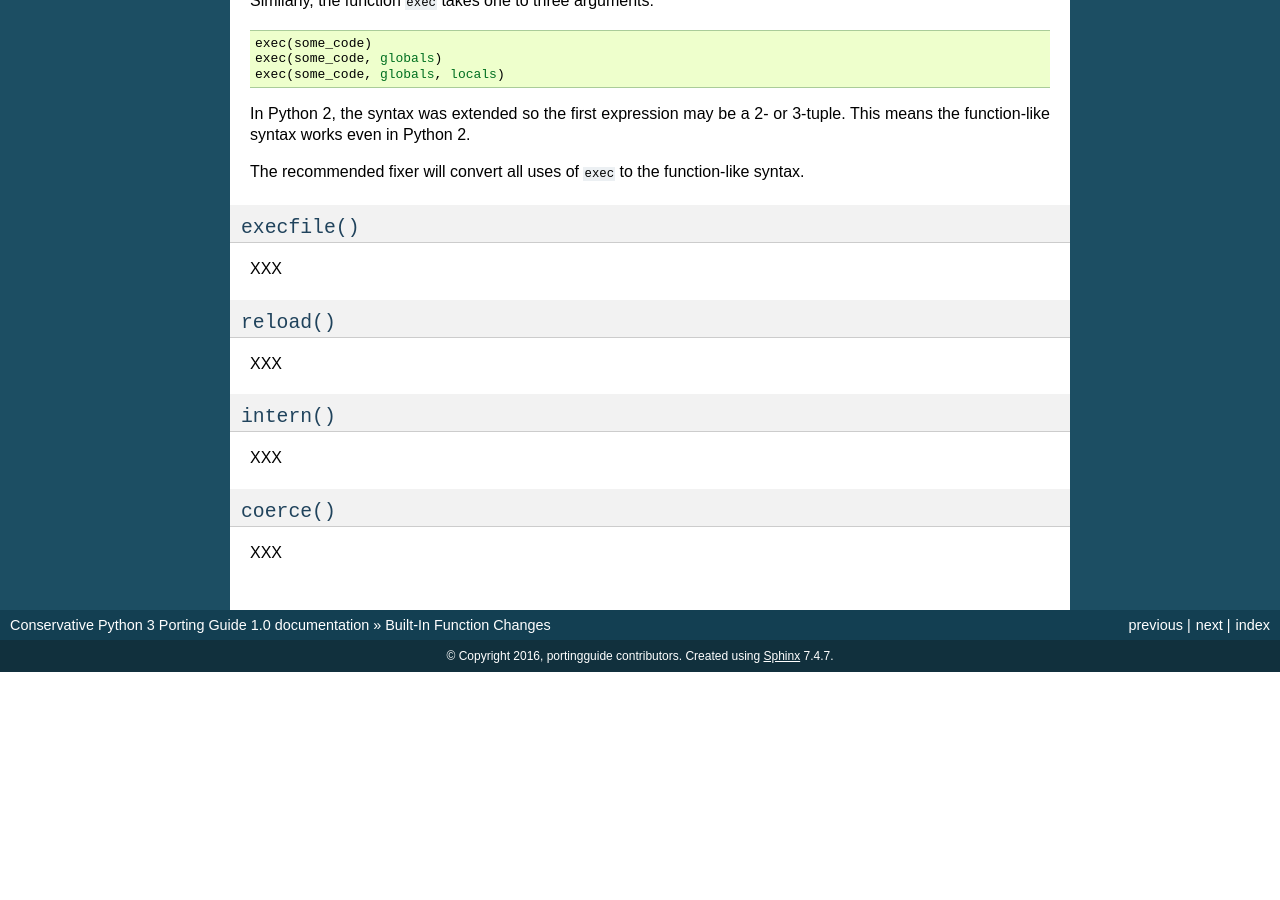
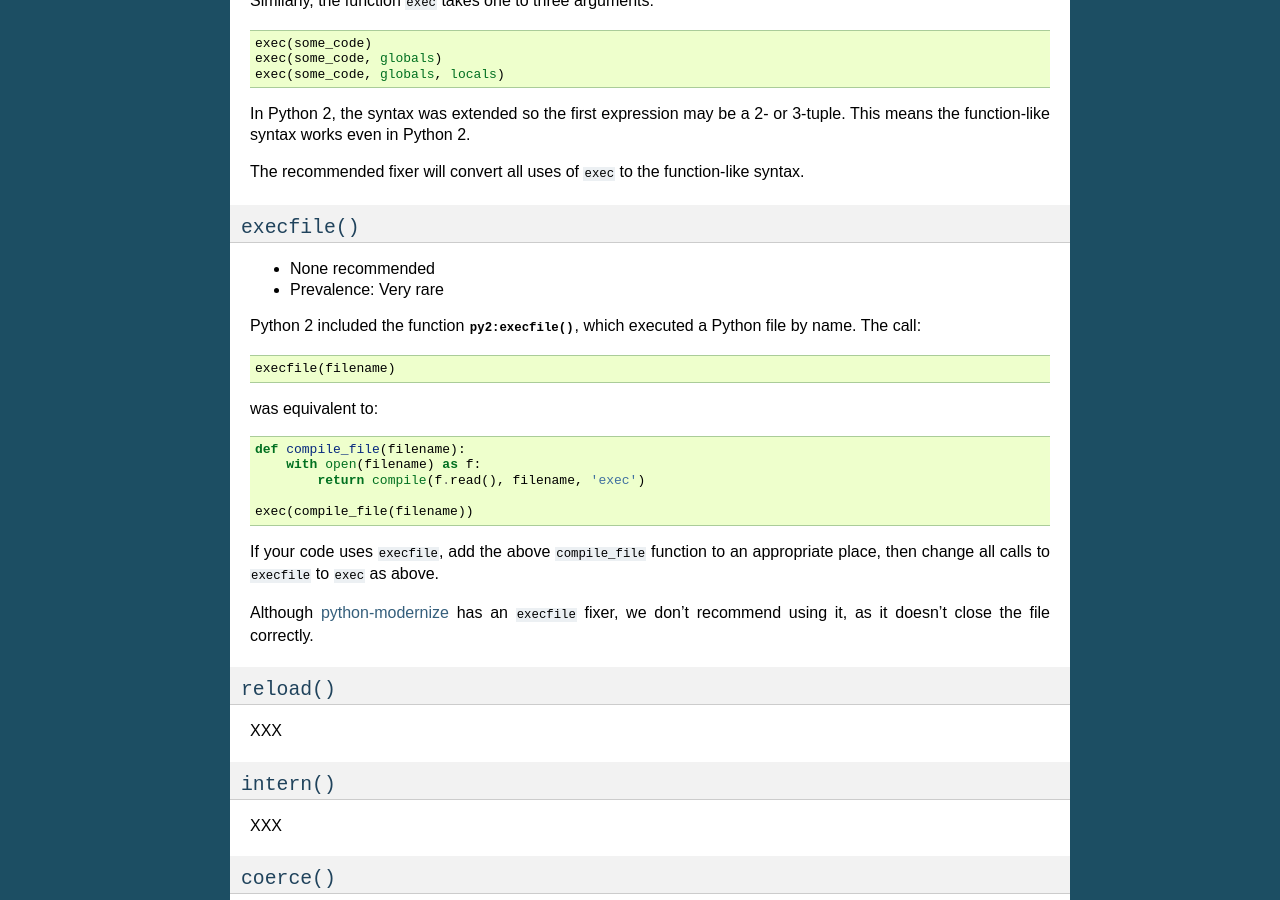
Before and after one commit to fedora-python/portingguide, a Sphinx documentation site: the page built from source/builtins.rst, in a window 1280 px wide and 900 px high, scrolled down 2730 px. Built offline with Sphinx 7.4.7, drawn with Linux system fonts in a browser that asks for light colours; before the commit the page ends 3402 px from its top, so only the background shows below that.

Commit message:
Write about execfile()

```diff
--- a/source/builtins.rst
+++ b/source/builtins.rst
@@ -181,7 +181,31 @@ syntax.
 ``execfile()``
 ~~~~~~~~~~~~~~
 
-XXX
+* None recommended
+* Prevalence: Very rare
+
+Python 2 included the function :func:`py2:execfile`, which executed
+a Python file by name.
+The call::
+
+    execfile(filename)
+
+was equivalent to::
+
+    def compile_file(filename):
+        with open(filename) as f:
+            return compile(f.read(), filename, 'exec')
+
+    exec(compile_file(filename))
+
+If your code uses ``execfile``, add the above ``compile_file`` function to
+an appropriate place, then change all calls to ``execfile`` to ``exec``
+as above.
+
+Although :ref:`python-modernize` has an ``execfile`` fixer, we don't recommend
+using it, as it doesn't close the file correctly.
+
+.. XXX: file an issue in python-modernize
 
 
 ``reload()``
```
